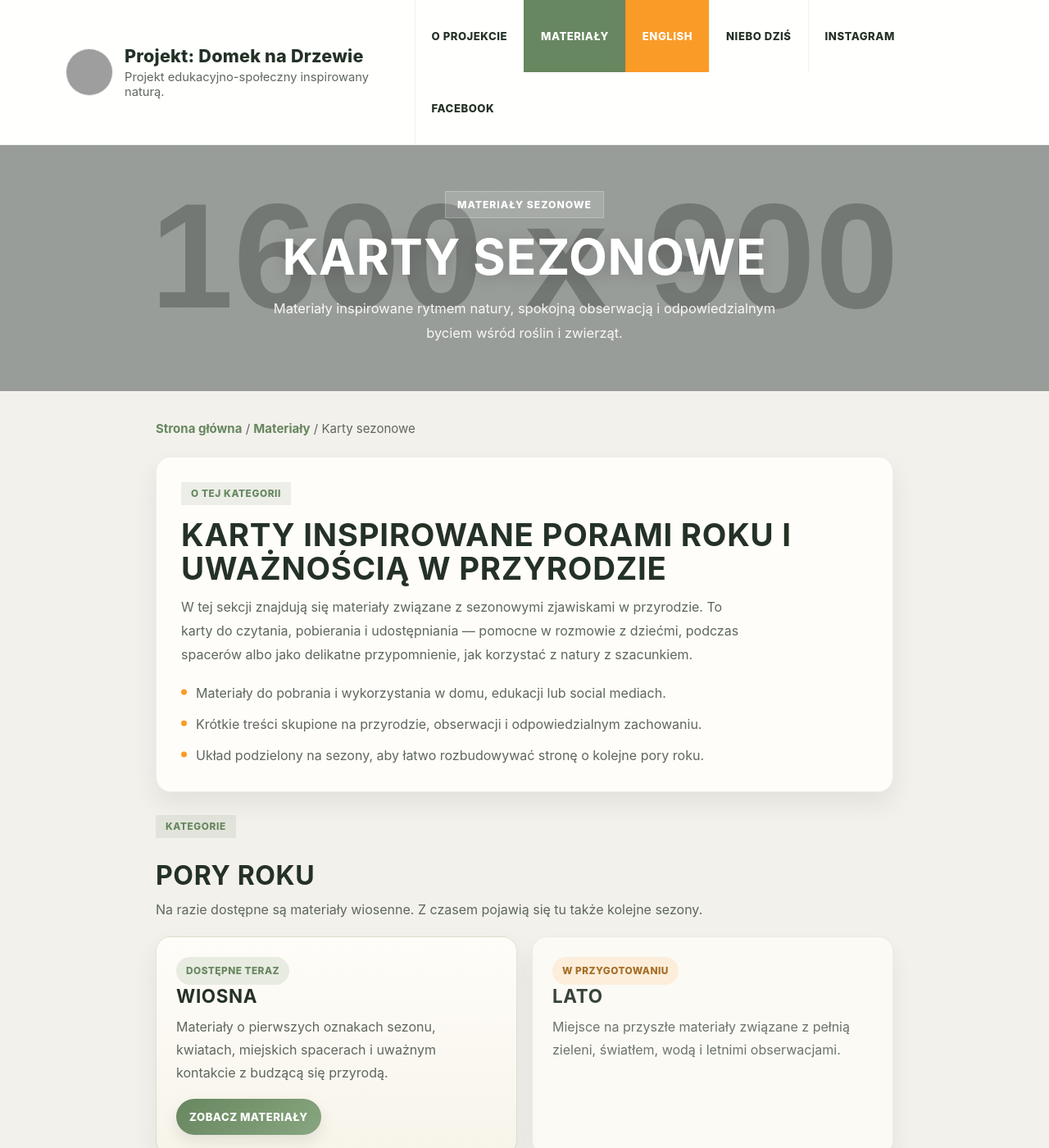
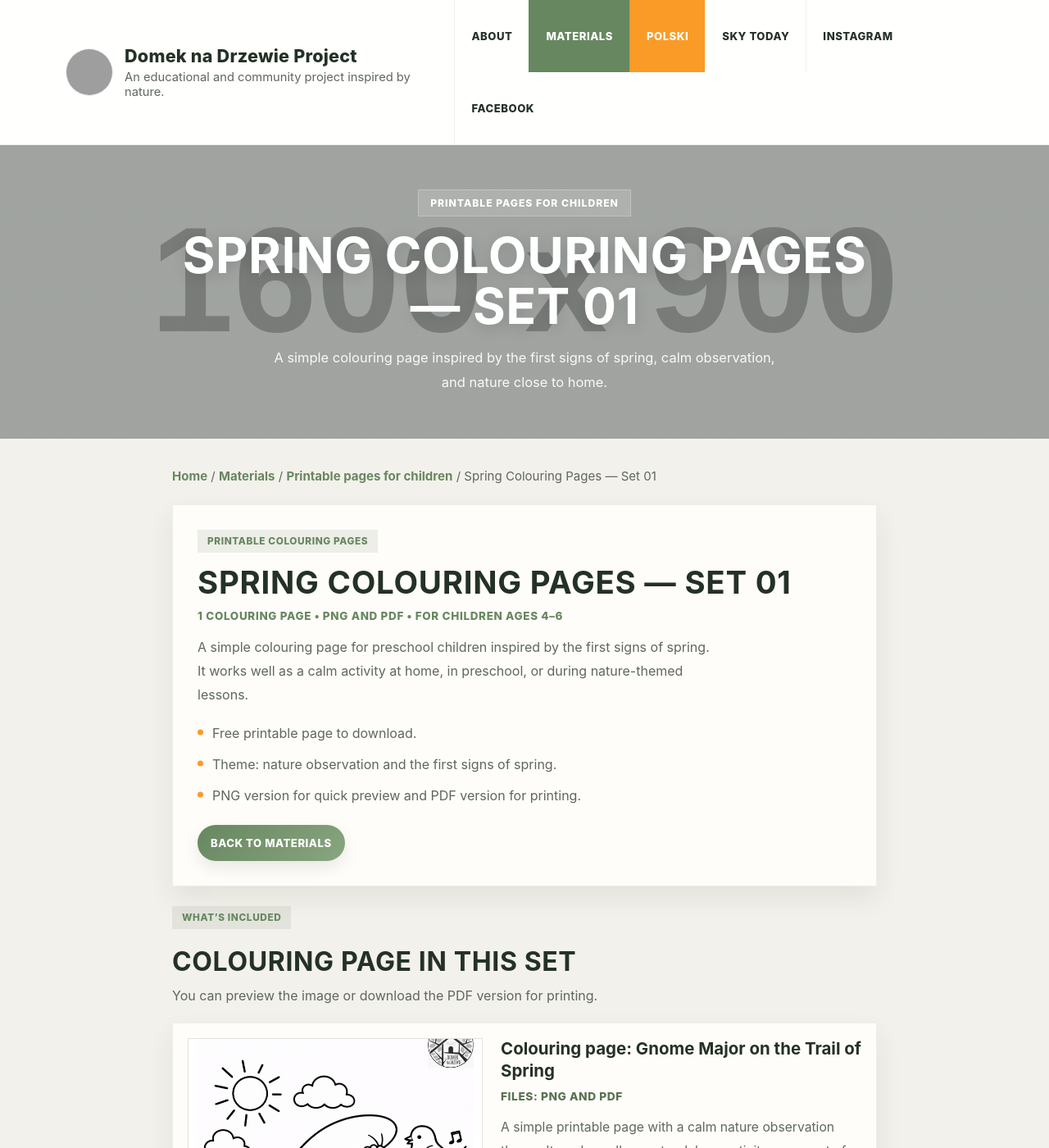
Before and after one commit to akonkia/domeknadrzewie, a Jekyll site: the page materialy/sezonowe/index.html, which Jekyll copies as it is, in a window 1280 px wide and 1400 px high. Shown: the whole window at 82% size. Built offline with Jekyll 4.4.1, drawn with Linux system fonts in a browser that asks for light colours; some of the changed text lies outside the part shown; grey boxes are pictures that could not be loaded.

Commit message:
Update index.html

```diff
--- a/materialy/sezonowe/index.html
+++ b/materialy/sezonowe/index.html
@@ -1,5 +1,5 @@
 <!DOCTYPE html>
-<html lang="pl">
+<html lang="en">
 <head>
   <meta charset="UTF-8" />
   <meta name="viewport" content="width=device-width, initial-scale=1.0" />
@@ -12,10 +12,10 @@
     gtag('config', 'G-3WGXSZG17N');
   </script>
 
-  <title>Karty sezonowe | Projekt: Domek na Drzewie</title>
+  <title>Spring Colouring Pages — Set 01 | Domek na Drzewie Project</title>
   <meta
     name="description"
-    content="Karty sezonowe inspirowane przyrodą i uważną obserwacją. Przegląd kategorii sezonowych i materiałów wiosennych."
+    content="Spring colouring pages — set 01. A simple printable colouring page for children inspired by the first signs of spring."
   />
 
   <style>
@@ -30,11 +30,10 @@
       --text: #243126;
       --muted: #5e675f;
       --line: rgba(36,49,38,0.08);
-      --hero-overlay: rgba(36,49,38,0.30);
+      --hero-overlay: rgba(36, 49, 38, 0.26);
       --shadow: 0 14px 30px rgba(32, 42, 33, 0.08);
       --max: 1120px;
-      --content: 900px;
-      --radius: 18px;
+      --content: 860px;
     }
 
     * { box-sizing: border-box; }
@@ -49,6 +48,7 @@
 
     img { display: block; max-width: 100%; }
     a { color: inherit; text-decoration: none; }
+
     h1, h2, h3, p { margin: 0; }
 
     .container {
@@ -152,19 +152,19 @@
 
     .hero {
       position: relative;
-      min-height: 300px;
+      min-height: 320px;
       display: flex;
       align-items: center;
       background:
         linear-gradient(var(--hero-overlay), var(--hero-overlay)),
-        url('https://placehold.co/1600x900/d7dfcc/5d6e5a?text=Karty+sezonowe') center/cover no-repeat;
+        url('https://placehold.co/1600x900/dbe5d3/5e675f?text=Spring+Colouring+Pages') center/cover no-repeat;
       color: white;
     }
 
     .hero-inner {
       width: min(calc(100% - 32px), 900px);
       margin: 0 auto;
-      padding: 56px 0;
+      padding: 54px 0;
       text-align: center;
     }
 
@@ -212,21 +212,20 @@
       font-weight: 700;
     }
 
-    .intro-card,
-    .season-card,
-    .resource-card,
+    .info-card,
+    .page-card,
     .contact-band {
       background: var(--paper);
       border: 1px solid var(--line);
       box-shadow: var(--shadow);
-      border-radius: var(--radius);
     }
 
-    .intro-card {
+    .info-card {
       padding: 30px;
-      margin-bottom: 28px;
+      margin-bottom: 24px;
     }
 
+    .set-badge,
     .section-kicker {
       display: inline-block;
       padding: 7px 12px;
@@ -236,10 +235,13 @@
       letter-spacing: 0.05em;
       font-size: 0.74rem;
       font-weight: 800;
+    }
+
+    .set-badge {
       margin-bottom: 16px;
     }
 
-    .intro-title {
+    .set-title {
       font-size: clamp(1.8rem, 3vw, 2.5rem);
       line-height: 1.06;
       text-transform: uppercase;
@@ -247,32 +249,38 @@
       margin-bottom: 12px;
     }
 
-    .intro-text {
+    .set-meta {
+      color: var(--sage);
+      font-weight: 800;
+      letter-spacing: 0.05em;
+      text-transform: uppercase;
+      font-size: 0.84rem;
+      margin-bottom: 16px;
+    }
+
+    .set-description {
       color: var(--muted);
       line-height: 1.82;
-      max-width: 68ch;
       margin-bottom: 18px;
+      max-width: 62ch;
     }
 
-    .intro-points,
-    .resource-points {
-      margin: 0;
+    .set-points {
+      margin: 0 0 22px;
       padding: 0;
       list-style: none;
       display: grid;
       gap: 10px;
     }
 
-    .intro-points li,
-    .resource-points li {
+    .set-points li {
       position: relative;
       padding-left: 18px;
       color: var(--muted);
       line-height: 1.75;
     }
 
-    .intro-points li::before,
-    .resource-points li::before {
+    .set-points li::before {
       content: "";
       position: absolute;
       left: 0;
@@ -284,136 +292,7 @@
       transform: translateY(-50%);
     }
 
-    .section-head {
-      margin: 0 0 18px;
-    }
-
-    .section-title {
-      font-size: clamp(1.45rem, 2.5vw, 2rem);
-      text-transform: uppercase;
-      letter-spacing: 0.02em;
-      margin-top: 10px;
-      margin-bottom: 8px;
-    }
-
-    .section-text {
-      color: var(--muted);
-      line-height: 1.8;
-    }
-
-    .season-grid {
-      display: grid;
-      grid-template-columns: repeat(2, minmax(0, 1fr));
-      gap: 18px;
-      margin-bottom: 34px;
-    }
-
-    .season-card {
-      padding: 24px;
-      min-height: 180px;
-      display: flex;
-      flex-direction: column;
-      justify-content: space-between;
-    }
-
-    .season-card.active-season {
-      background: linear-gradient(180deg, #fffdf9 0%, #f7f4ea 100%);
-      border-color: rgba(103,135,96,0.20);
-    }
-
-    .season-card.coming-soon {
-      background: #fcfbf7;
-      opacity: 0.9;
-    }
-
-    .season-name {
-      font-size: 1.4rem;
-      text-transform: uppercase;
-      letter-spacing: 0.03em;
-      margin-bottom: 10px;
-    }
-
-    .season-desc {
-      color: var(--muted);
-      line-height: 1.75;
-      margin-bottom: 18px;
-    }
-
-    .season-badge {
-      display: inline-flex;
-      align-items: center;
-      min-height: 34px;
-      padding: 6px 12px;
-      border-radius: 999px;
-      font-size: 0.74rem;
-      font-weight: 800;
-      text-transform: uppercase;
-      letter-spacing: 0.04em;
-      width: fit-content;
-    }
-
-    .season-badge.live {
-      background: rgba(103,135,96,0.14);
-      color: var(--sage);
-    }
-
-    .season-badge.soon {
-      background: rgba(251,155,39,0.14);
-      color: #9c5f11;
-    }
-
-    .resource-card {
-      padding: 18px;
-    }
-
-    .resource-inner {
-      display: grid;
-      grid-template-columns: minmax(260px, 360px) minmax(0, 1fr);
-      gap: 22px;
-      align-items: start;
-    }
-
-    .resource-thumb {
-      display: block;
-      overflow: hidden;
-      border: 1px solid var(--line);
-      background: #f3f1eb;
-      border-radius: 14px;
-    }
-
-    .resource-thumb img {
-      width: 100%;
-      aspect-ratio: 4 / 5;
-      object-fit: cover;
-      transition: transform 0.2s ease;
-    }
-
-    .resource-thumb:hover img {
-      transform: scale(1.02);
-    }
-
-    .resource-title {
-      font-size: 1.32rem;
-      line-height: 1.3;
-      margin-bottom: 10px;
-    }
-
-    .resource-meta {
-      color: var(--sage-dark);
-      font-size: 0.84rem;
-      font-weight: 800;
-      text-transform: uppercase;
-      letter-spacing: 0.04em;
-      margin-bottom: 14px;
-    }
-
-    .resource-description {
-      color: var(--muted);
-      font-size: 0.98rem;
-      line-height: 1.8;
-      margin-bottom: 14px;
-    }
-
+    .action-row,
     .card-actions,
     .contact-actions {
       display: flex;
@@ -421,6 +300,8 @@
       flex-wrap: wrap;
     }
 
+    .button,
+    .action-row a,
     .card-actions a,
     .social-chip {
       display: inline-flex;
@@ -438,6 +319,8 @@
       white-space: nowrap;
     }
 
+    .button:hover,
+    .action-row a:hover,
     .card-actions a:hover,
     .social-chip:hover {
       transform: translateY(-1px);
@@ -455,8 +338,85 @@
       color: #3d2a10;
     }
 
+    .btn-rose {
+      background: linear-gradient(135deg, #b44f72, #ee7a78);
+      color: white;
+    }
+
+    .section-head {
+      margin: 0 0 18px;
+    }
+
+    .section-kicker {
+      margin-bottom: 10px;
+    }
+
+    .section-title {
+      font-size: clamp(1.45rem, 2.5vw, 2rem);
+      text-transform: uppercase;
+      letter-spacing: 0.02em;
+      margin-top: 10px;
+      margin-bottom: 8px;
+    }
+
+    .section-text {
+      color: var(--muted);
+      line-height: 1.8;
+    }
+
+    .page-card {
+      padding: 18px;
+    }
+
+    .page-card-inner {
+      display: grid;
+      grid-template-columns: minmax(260px, 360px) minmax(0, 1fr);
+      gap: 22px;
+      align-items: start;
+    }
+
+    .page-thumb {
+      display: block;
+      overflow: hidden;
+      border: 1px solid var(--line);
+      background: #f3f1eb;
+    }
+
+    .page-thumb img {
+      width: 100%;
+      aspect-ratio: 4 / 5;
+      object-fit: cover;
+      transition: transform 0.2s ease;
+    }
+
+    .page-thumb:hover img {
+      transform: scale(1.02);
+    }
+
+    .page-title {
+      font-size: 1.28rem;
+      line-height: 1.3;
+      margin-bottom: 10px;
+    }
+
+    .page-description {
+      color: var(--muted);
+      font-size: 0.98rem;
+      line-height: 1.8;
+      margin-bottom: 14px;
+    }
+
+    .file-meta {
+      color: var(--sage-dark);
+      font-size: 0.86rem;
+      font-weight: 800;
+      text-transform: uppercase;
+      letter-spacing: 0.04em;
+      margin-bottom: 16px;
+    }
+
     .contact-band {
-      margin-top: 30px;
+      margin-top: 28px;
       padding: 28px;
       text-align: center;
     }
@@ -494,9 +454,8 @@
       font-size: 0.95rem;
     }
 
-    @media (max-width: 900px) {
-      .resource-inner,
-      .season-grid {
+    @media (max-width: 980px) {
+      .page-card-inner {
         grid-template-columns: 1fr;
       }
     }
@@ -518,16 +477,15 @@
       }
 
       .hero {
-        min-height: 270px;
+        min-height: 280px;
       }
 
       h1 {
         font-size: clamp(2rem, 9vw, 3rem);
       }
 
-      .intro-card,
-      .season-card,
-      .resource-card,
+      .info-card,
+      .page-card,
       .contact-band {
         padding: 22px;
       }
@@ -537,21 +495,21 @@
 <body>
   <header class="topbar">
     <div class="container nav">
-      <a class="brand" href="/" aria-label="Projekt: Domek na Drzewie">
+      <a class="brand" href="/en/" aria-label="Domek na Drzewie Project">
         <div class="brand-mark">
-          <img src="https://cdn.jsdelivr.net/gh/akonkia/domeknadrzewie@main/assets/img/logo.png" alt="Logo Projektu Domek na Drzewie" />
+          <img src="https://raw.githubusercontent.com/akonkia/domeknadrzewie/main/assets/img/logo.png" alt="Domek na Drzewie Project logo" />
         </div>
         <div>
-          <div class="brand-title">Projekt: Domek na Drzewie</div>
-          <div class="brand-subtitle">Projekt edukacyjno-społeczny inspirowany naturą.</div>
+          <div class="brand-title">Domek na Drzewie Project</div>
+          <div class="brand-subtitle">An educational and community project inspired by nature.</div>
         </div>
       </a>
 
-      <nav class="nav-links" aria-label="Nawigacja">
-        <a href="/">O projekcie</a>
-        <a href="/materialy/" class="active">Materiały</a>
-        <a class="lang-link" href="/en/materials/" lang="en" hreflang="en">English</a>
-        <a href="/sky.html">Niebo dziś</a>
+      <nav class="nav-links" aria-label="Navigation">
+        <a href="/en/">About</a>
+        <a href="/en/materials/" class="active">Materials</a>
+        <a class="lang-link" href="/materialy/kolorowanki/wiosna_01/" lang="pl" hreflang="pl">Polski</a>
+        <a href="/en/sky.html">Sky Today</a>
         <a href="https://www.instagram.com/projekt.domeknadrzewie" target="_blank" rel="noreferrer">Instagram</a>
         <a href="https://www.facebook.com/profile.php?id=61561195080114" target="_blank" rel="noreferrer">Facebook</a>
       </nav>
@@ -560,136 +518,84 @@
 
   <section class="hero">
     <div class="hero-inner">
-      <span class="hero-kicker">Materiały sezonowe</span>
-      <h1>Karty sezonowe</h1>
+      <span class="hero-kicker">Printable pages for children</span>
+      <h1>Spring Colouring Pages — Set 01</h1>
       <p class="hero-text">
-        Materiały inspirowane rytmem natury, spokojną obserwacją i odpowiedzialnym byciem wśród roślin i zwierząt.
+        A simple colouring page inspired by the first signs of spring,
+        calm observation, and nature close to home.
       </p>
     </div>
   </section>
 
   <main class="page-wrap">
     <div class="narrow">
-      <nav class="breadcrumbs" aria-label="Okruszki">
-        <a href="/">Strona główna</a>
+      <nav class="breadcrumbs" aria-label="Breadcrumb">
+        <a href="/en/">Home</a>
         <span> / </span>
-        <a href="/materialy/">Materiały</a>
+        <a href="/en/materials/">Materials</a>
         <span> / </span>
-        <span>Karty sezonowe</span>
+        <a href="/en/materials/#for-children">Printable pages for children</a>
+        <span> / </span>
+        <span>Spring Colouring Pages — Set 01</span>
       </nav>
 
-      <section class="intro-card">
-        <span class="section-kicker">O tej kategorii</span>
-        <h2 class="intro-title">Karty inspirowane porami roku i uważnością w przyrodzie</h2>
-        <p class="intro-text">
-          W tej sekcji znajdują się materiały związane z sezonowymi zjawiskami w przyrodzie.
-          To karty do czytania, pobierania i udostępniania — pomocne w rozmowie z dziećmi,
-          podczas spacerów albo jako delikatne przypomnienie, jak korzystać z natury z szacunkiem.
+      <section class="info-card">
+        <span class="set-badge">Printable colouring pages</span>
+        <h2 class="set-title">Spring Colouring Pages — Set 01</h2>
+        <div class="set-meta">1 colouring page • PNG and PDF • for children ages 4–6</div>
+
+        <p class="set-description">
+          A simple colouring page for preschool children inspired by the first signs of spring.
+          It works well as a calm activity at home, in preschool, or during nature-themed lessons.
         </p>
 
-        <ul class="intro-points">
-          <li>Materiały do pobrania i wykorzystania w domu, edukacji lub social mediach.</li>
-          <li>Krótkie treści skupione na przyrodzie, obserwacji i odpowiedzialnym zachowaniu.</li>
-          <li>Układ podzielony na sezony, aby łatwo rozbudowywać stronę o kolejne pory roku.</li>
+        <ul class="set-points">
+          <li>Free printable page to download.</li>
+          <li>Theme: nature observation and the first signs of spring.</li>
+          <li>PNG version for quick preview and PDF version for printing.</li>
         </ul>
+
+        <div class="action-row">
+          <a class="btn-sage" href="/en/materials/#for-children">Back to materials</a>
+        </div>
       </section>
 
       <section class="section-head">
-        <span class="section-kicker">Kategorie</span>
-        <h2 class="section-title">Pory roku</h2>
+        <span class="section-kicker">What’s included</span>
+        <h2 class="section-title">Colouring page in this set</h2>
         <p class="section-text">
-          Na razie dostępne są materiały wiosenne. Z czasem pojawią się tu także kolejne sezony.
+          You can preview the image or download the PDF version for printing.
         </p>
       </section>
 
-      <section class="season-grid" aria-label="Kategorie sezonowe">
-        <article class="season-card active-season">
-          <div>
-            <span class="season-badge live">Dostępne teraz</span>
-            <h3 class="season-name">Wiosna</h3>
-            <p class="season-desc">
-              Materiały o pierwszych oznakach sezonu, kwiatach, miejskich spacerach i uważnym kontakcie z budzącą się przyrodą.
-            </p>
-          </div>
-          <div class="card-actions">
-            <a class="btn-sage" href="#wiosna">Zobacz materiały</a>
-          </div>
-        </article>
-
-        <article class="season-card coming-soon">
-          <div>
-            <span class="season-badge soon">W przygotowaniu</span>
-            <h3 class="season-name">Lato</h3>
-            <p class="season-desc">
-              Miejsce na przyszłe materiały związane z pełnią zieleni, światłem, wodą i letnimi obserwacjami.
-            </p>
-          </div>
-        </article>
-
-        <article class="season-card coming-soon">
-          <div>
-            <span class="season-badge soon">W przygotowaniu</span>
-            <h3 class="season-name">Jesień</h3>
-            <p class="season-desc">
-              Tutaj później pojawią się karty o zmianie, zbiorach, liściach, wyciszeniu i przygotowaniu do zimy.
-            </p>
-          </div>
-        </article>
-
-        <article class="season-card coming-soon">
-          <div>
-            <span class="season-badge soon">W przygotowaniu</span>
-            <h3 class="season-name">Zima</h3>
-            <p class="season-desc">
-              Przestrzeń na przyszłe materiały o bezruchu, śladach, ciszy, odpoczynku i zimowym krajobrazie.
-            </p>
-          </div>
-        </article>
-      </section>
-
-      <section id="wiosna" class="section-head">
-        <span class="section-kicker">Dostępny materiał</span>
-        <h2 class="section-title">Wiosna</h2>
-        <p class="section-text">
-          Karty sezonowe związane z wiosenną obserwacją i odpowiedzialnym korzystaniem z miejsc przyrodniczych.
-        </p>
-      </section>
-
-      <article class="resource-card">
-        <div class="resource-inner">
-          <a class="resource-thumb" href="https://cdn.jsdelivr.net/gh/akonkia/domeknadrzewie@main/materialy/sezonowe/zasady_krokusowego_turysty.png" target="_blank" rel="noreferrer">
+      <article class="page-card">
+        <div class="page-card-inner">
+          <a class="page-thumb" href="https://github.com/akonkia/domeknadrzewie/raw/main/materialy/kolorowanki/wiosna_01/kolorowanki.png" target="_blank" rel="noreferrer">
             <img
-              src="https://cdn.jsdelivr.net/gh/akonkia/domeknadrzewie@main/materialy/sezonowe/zasady_krokusowego_turysty.png"
-              alt="Podgląd karty Zasady krokusowego turysty"
+              src="https://github.com/akonkia/domeknadrzewie/raw/main/materialy/kolorowanki/wiosna_01/kolorowanki.png"
+              alt="Preview of the colouring page Gnome Major on the Trail of Spring"
             />
           </a>
 
           <div>
-            <h3 class="resource-title">Zasady krokusowego turysty</h3>
-            <div class="resource-meta">Wiosna • 1 karta • PNG • materiał sezonowy</div>
-
-            <p class="resource-description">
-              Karta przypominająca, jak odpowiedzialnie odwiedzać miejsca, w których kwitną krokusy.
-              Może służyć jako materiał edukacyjny, grafika do udostępnienia albo wsparcie do rozmowy z dziećmi o szacunku do przyrody.
+            <h3 class="page-title">Colouring page: Gnome Major on the Trail of Spring</h3>
+            <div class="file-meta">Files: PNG and PDF</div>
+            <p class="page-description">
+              A simple printable page with a calm nature observation theme.
+              It works well as a standalone activity or as part of a larger spring set.
             </p>
 
-            <ul class="resource-points">
-              <li>Krótka forma, dobra do szybkiego przeczytania i udostępnienia.</li>
-              <li>Temat: ochrona krokusów i właściwe zachowanie odwiedzających.</li>
-              <li>Wersja PNG do podglądu w przeglądarce.</li>
-            </ul>
-
             <div class="card-actions">
-              <a class="btn-sage" href="https://cdn.jsdelivr.net/gh/akonkia/domeknadrzewie@main/materialy/sezonowe/zasady_krokusowego_turysty.png" target="_blank" rel="noreferrer">Otwórz kartę</a>
-              <a class="btn-gold" href="/materialy/">Wróć do materiałów</a>
+              <a class="btn-sage" href="https://github.com/akonkia/domeknadrzewie/raw/main/materialy/kolorowanki/wiosna_01/kolorowanki.pdf" target="_blank" rel="noreferrer">Download PDF</a>
+              <a class="btn-gold" href="https://github.com/akonkia/domeknadrzewie/raw/main/materialy/kolorowanki/wiosna_01/kolorowanki.png" target="_blank" rel="noreferrer">Preview PNG</a>
             </div>
           </div>
         </div>
       </article>
 
       <div class="contact-band">
-        <h3>Śledź nowe materiały</h3>
-        <p>Na Instagramie i Facebooku pojawiają się nowe karty, refleksje i kolejne materiały inspirowane naturą.</p>
+        <h3>Follow new materials</h3>
+        <p>New colouring pages, cards, and downloadable materials appear on Instagram and Facebook.</p>
         <div class="contact-actions">
           <a class="social-chip btn-sage" href="https://instagram.com/projekt.domeknadrzewie" target="_blank" rel="noreferrer">Instagram</a>
           <a class="social-chip btn-gold" href="https://www.facebook.com/profile.php?id=61561195080114" target="_blank" rel="noreferrer">Facebook</a>
@@ -700,8 +606,8 @@
 
   <footer class="footer">
     <div class="container footer-box">
-      <div><strong>Projekt: Domek na Drzewie</strong> • Rośniemy z natury</div>
-      <div>marzec 2026</div>
+      <div><strong>Domek na Drzewie Project</strong> • Growing with nature</div>
+      <div>March 2026</div>
     </div>
   </footer>
 </body>
```
